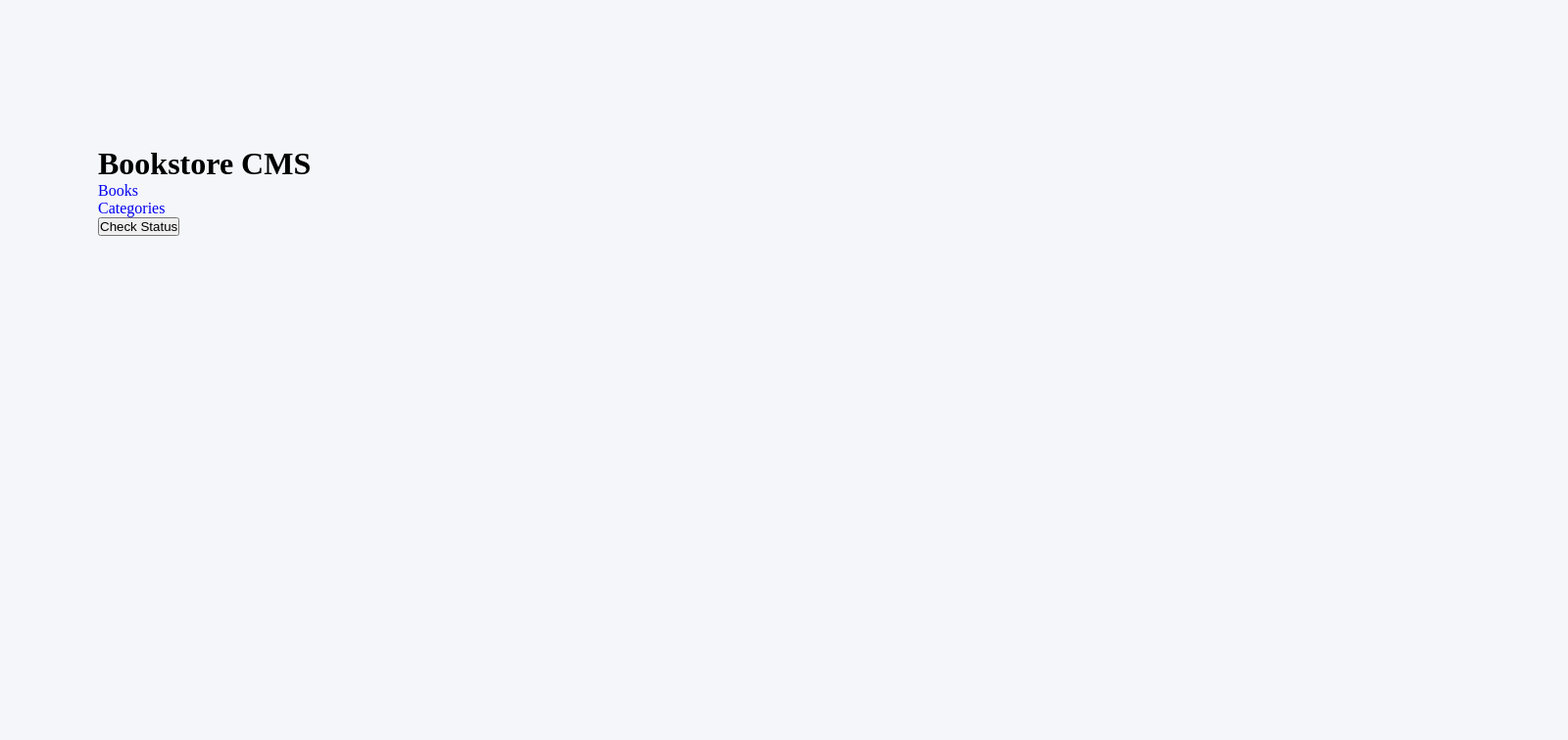
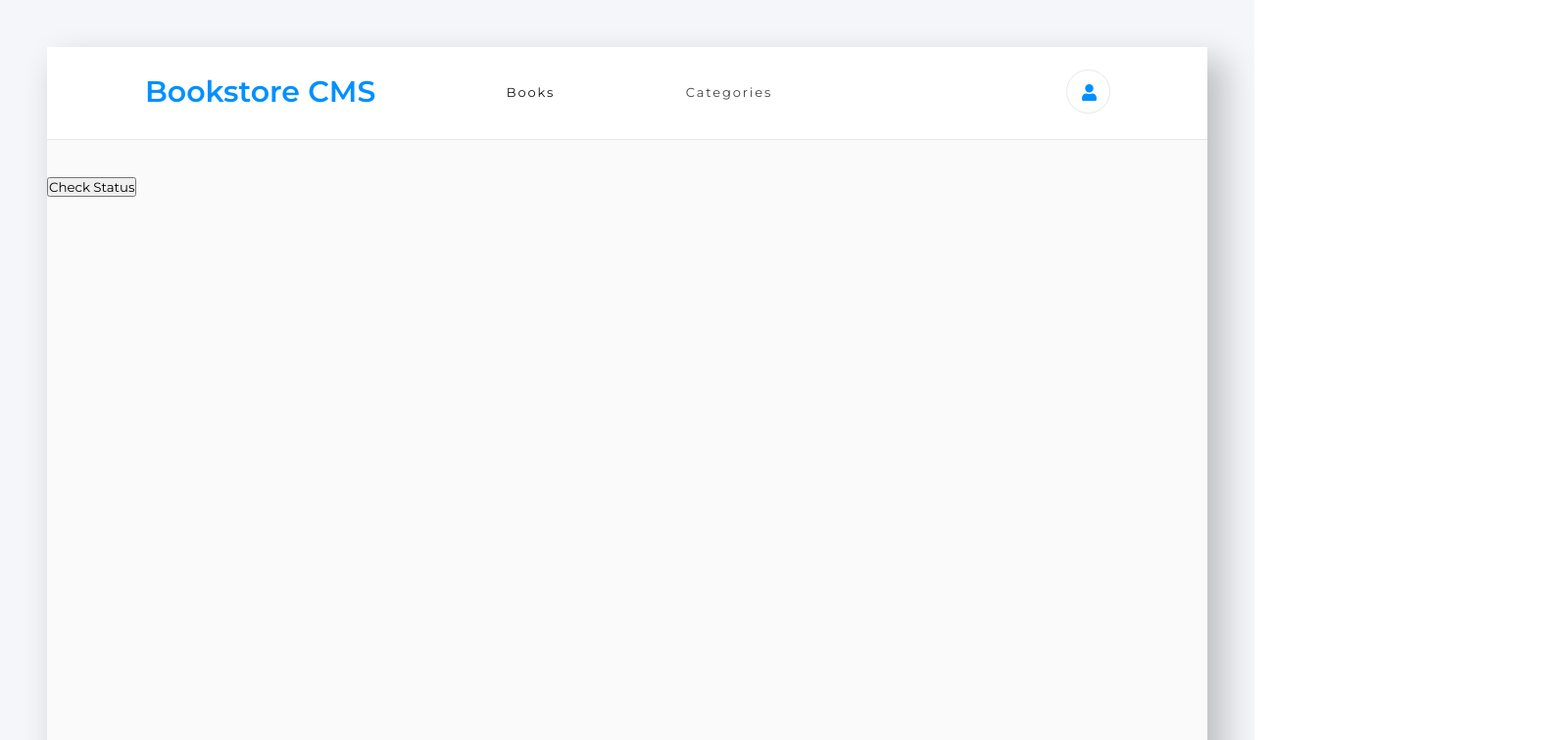
Before and after one commit to AbdusSattar-70/Bookstore-with-react, a React (Create React App) app: page /Categories in a window 1280 px wide. Shown: the top 756 px of the page at 98% size, 1600 px wide, since content can reach past the window. Built offline with nearby package versions, Linux system fonts and the light colour scheme.

Commit message:
Add bg and navbar style

```diff
--- a/package.json
+++ b/package.json
@@ -10,6 +10,7 @@
     "axios": "^1.3.5",
     "prop-types": "^15.8.1",
     "react": "^18.2.0",
+    "react-circular-progressbar": "^2.1.0",
     "react-dom": "^18.2.0",
     "react-icons": "^4.8.0",
     "react-redux": "^8.0.5",
--- a/src/App.jsx
+++ b/src/App.jsx
@@ -7,7 +7,8 @@ import Navbar from './components/Navbar';
 
 function App() {
   return (
-    <>
+    <main className="mainContainer">
+      <section className="subcontainer ">
         <BrowserRouter>
           <Navbar />
           <Routes>
@@ -16,7 +17,8 @@ function App() {
             <Route path="/Categories" element={<Categories />} />
           </Routes>
         </BrowserRouter>
-    </>
+      </section>
+    </main>
   );
 }
 
--- a/src/components/AddNewBook.jsx
+++ b/src/components/AddNewBook.jsx
@@ -31,11 +31,13 @@ const AddNewBook = () => {
   };
 
   return (
-    <form onSubmit={handleSubmit}>
-      <h2>ADD NEW BOOK</h2>
-      <input onChange={handleChange} type="text" id="title" name="title" value={title} placeholder="Book Title" />
-      <input onChange={handleChange} type="text" id="author" name="author" value={author} placeholder="Author" />
-      <button type="submit">Add Book</button>
+    <form className="addBookForm" onSubmit={handleSubmit}>
+      <h2 className="addBookTitle">ADD NEW BOOK</h2>
+      <div className="flex addBookInput">
+        <input className="inputTitle" onChange={handleChange} type="text" id="title" name="title" value={title} placeholder="Book Title" />
+        <input className="inputAuthor" onChange={handleChange} type="text" id="author" name="author" value={author} placeholder="Author" />
+        <button className="addButton" type="submit">Add Book</button>
+      </div>
       <br />
       <span>{message}</span>
     </form>
--- a/src/components/Book.jsx
+++ b/src/components/Book.jsx
@@ -1,6 +1,8 @@
 import React, { useEffect } from 'react';
 import { useSelector, useDispatch } from 'react-redux';
 import { v4 as uuid } from 'uuid';
+import { CircularProgressbar } from 'react-circular-progressbar';
+import 'react-circular-progressbar/dist/styles.css';
 
 import { removeBook, fetchBooks } from '../redux/features/books/bookSlice';
 
@@ -30,22 +32,25 @@ const Book = () => {
   return (
     <div>
       { books && books.map((book) => (
-        <ul key={uuid()}>
-          <li>
+        <div className="LessonPanel flex" key={uuid()}>
+          <p>
             {book.title}
-          </li>
-          <li>
+          </p>
+          <p>
             {book.author}
-          </li>
-          <li>
+          </p>
+          <p>
             <button
               onClick={() => dispatch(removeBook(book.item_id))}
               type="button"
             >
               Remove
             </button>
-          </li>
-        </ul>
+          </p>
+          <div className="ProgressOvalDiv">
+            <CircularProgressbar className="ProgressOval" value={25} />
+          </div>
+        </div>
       ))}
     </div>
   );
--- a/src/components/Navbar.jsx
+++ b/src/components/Navbar.jsx
@@ -1,22 +1,22 @@
 import React from 'react';
 import { NavLink } from 'react-router-dom';
+import { FaUser } from 'react-icons/fa';
 
 const Navbar = () => (
-  <header>
-    <h1>Bookstore CMS</h1>
-    <nav>
-      <ul>
+  <header className="navMainContainer">
+    <nav className="flex">
+      <ul className="flex navUL">
+        <li className="Bookstore-CMS">Bookstore CMS</li>
         <li>
-          <NavLink to="/">
-            Books
-          </NavLink>
+          <NavLink className="BOOKS" to="/">Books</NavLink>
         </li>
         <li>
-          <NavLink to="/categories">
-            Categories
-          </NavLink>
+          <NavLink className="CATEGORIES" to="/categories">Categories</NavLink>
         </li>
       </ul>
+      <div className="profile">
+        <FaUser className="profileMask" />
+      </div>
     </nav>
   </header>
 );
--- a/src/components/pages/Books.jsx
+++ b/src/components/pages/Books.jsx
@@ -6,9 +6,9 @@ import BookList from '../BookList';
 import AddNewBook from '../AddNewBook';
 
 const Books = () => (
-  <main>
+  <section>
     <BookList />
     <AddNewBook />
-  </main>
+  </section>
 );
 export default Books;
--- a/src/index.css
+++ b/src/index.css
@@ -1,14 +1,185 @@
+@import url("https://fonts.googleapis.com/css2?family=Montserrat:wght@300;400;500;600&family=Roboto+Slab:wght@300;400;700&display=swap");
+
 * {
   margin: 0;
   padding: 0;
   box-sizing: border-box;
   list-style: none;
   text-decoration: none;
+  font-family: var(--font-family-monts);
 }
 
-body {
-  width: 100rem;
-  height: 89.625rem;
-  padding: 9.313rem 3.75rem 7.688rem 6.25rem;
-  background-color: #f5f6fa;
+:root {
+  --pale-gray: #f5f6fa;
+  --black-two: #121212;
+  --black-5: rgba(0, 0, 0, 0.05);
+  --medium-blue: #379cf6;
+  --azure: #0290ff;
+  --z: #fafafa;
+  --white-two: #fff;
+  --very-light-pink: #c4c4c4;
+  --font-family-robo: "Roboto Slab", serif;
+  --font-family-monts: "Montserrat", sans-serif;
 }
+
+.flex {
+  display: flex;
+}
+
+.mainContainer {
+  width: 100%;
+  height: 89rem;
+  padding: 3rem;
+  background-color: var(--pale-gray);
+}
+
+.subcontainer {
+  height: 80rem;
+  padding: 0 0 49.625rem;
+  border-radius: 4px;
+  box-shadow: 14px 17px 32px 5px rgba(0, 0, 0, 0.21);
+  background-color: var(--z);
+}
+
+.navMainContainer {
+  height: 5.938rem;
+  margin: 0 0 2.375rem;
+  padding: 1.438rem 6.188rem 1.688rem 6.25rem;
+  border-bottom: solid 1px #e8e8e8;
+  background-color: var(--white-two);
+}
+
+.Bookstore-CMS {
+  font-family: var(--font-family-monts);
+  font-size: 1.875rem;
+  font-weight: bold;
+  color: var(--azure);
+}
+
+nav {
+  justify-content: space-between;
+  align-items: center;
+}
+
+.navUL {
+  width: 65%;
+  justify-content: space-between;
+  align-items: center;
+}
+
+.BOOKS,
+.CATEGORIES {
+  height: 1rem;
+  font-family: var(--font-family-monts);
+  font-size: 0.813rem;
+  letter-spacing: 1.9px;
+  color: var(--black-two);
+}
+
+.CATEGORIES {
+  opacity: 0.8;
+}
+
+.profile {
+  width: 2.813rem;
+  height: 2.813rem;
+  padding: 0.875rem;
+  border: solid 1px #e8e8e8;
+  border-radius: 50%;
+}
+
+.profileMask {
+  width: 1.063rem;
+  height: 1.063rem;
+  color: var(--azure);
+}
+
+.ProgressOvalDiv {
+  width: 5.625rem;
+  height: 5.62rem;
+  padding: 0.62rem 0.625rem 0.75rem 0.75rem;
+}
+
+.ProgressOval {
+  width: 4.25rem;
+  height: 4.25rem;
+  border-width: 5px;
+  border-image-source: linear-gradient(to bottom, var(--medium-blue), #379cf6);
+  border-image-slice: 1;
+}
+
+.LessonPanel {
+  height: 10.625rem;
+  margin: 2.313rem 6.25rem 0;
+  padding: 2rem 9.188rem 1.625rem 1.688rem;
+  border-radius: 4px;
+  border: solid 1px #e8e8e8;
+  background-color: var(--white-two);
+}
+
+.addBookForm {
+  height: 10.625rem;
+  margin: 2.313rem 6.25rem 0;
+  padding: 2rem 0 1.625rem 0;
+  border-top: solid 1px #e8e8e8;
+}
+
+.addBookTitle {
+  height: 1.5rem;
+  margin: 1.813rem 0;
+  font-family: var(--font-family-monts);
+  font-size: 1.25rem;
+  font-weight: bold;
+  letter-spacing: -0.18px;
+  color: #888;
+}
+
+.addBookInput {
+  justify-content: space-between;
+  align-items: center;
+}
+
+.inputAuthor,
+.inputTitle {
+  height: 2.813rem;
+  margin: 1.188rem 2.125rem 0 0;
+  padding: 0.813rem 0 0.813rem 1.063rem;
+  border-radius: 4px;
+  border: solid 1px #e8e8e8;
+  background-color: var(--white-two);
+}
+
+::placeholder {
+  font-family: var(--font-family-monts);
+  font-size: 1rem;
+  font-weight: normal;
+  font-stretch: normal;
+  font-style: normal;
+  line-height: normal;
+  letter-spacing: -0.15px;
+  color: var(--very-light-pink);
+}
+
+.inputTitle {
+  width: 50%;
+}
+
+.inputAuthor {
+  width: 30%;
+}
+
+.addButton {
+  width: 20%;
+  height: 2.813rem;
+  margin: 1.188rem 0 0 2.125rem;
+  padding: 0.801rem 1.188rem 0.886rem 1.375rem;
+  border: none;
+  border-radius: 3px;
+  background-color: var(--azure);
+  font-family: var(--font-family-robo);
+  font-size: 0.813rem;
+  font-weight: bold;
+  letter-spacing: 0.5px;
+  text-align: center;
+  color: var(--white-two);
+}
```
Also changed, not shown: 1 other file (tests, documents, lock files or other folders). Lines whose indentation alone changed are shown as unchanged.
